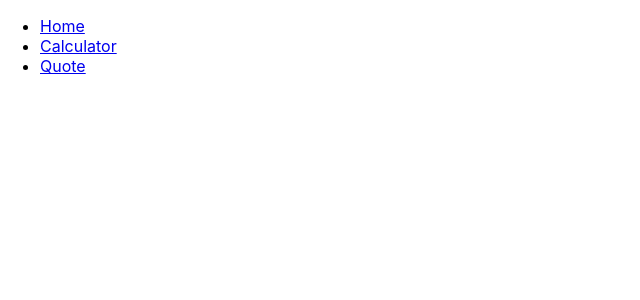
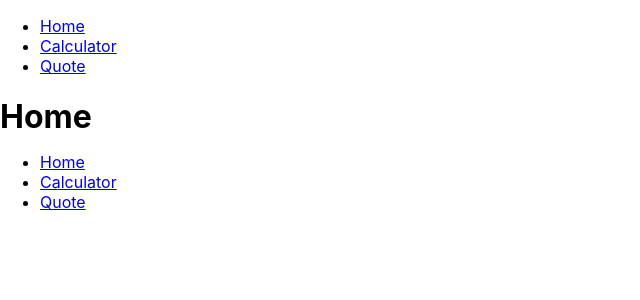
Before and after one commit to mpa-mxiang/math-magician, a React (Create React App) app: page / in a window 1280 px wide. Shown: the top 300 px of the page, without its empty margins (0-640 px from the left). Built offline with nearby package versions, Linux system fonts and the light colour scheme.

Commit message:
change from component to element to let it work

```diff
--- a/src/App.js
+++ b/src/App.js
@@ -23,9 +23,9 @@
         </ul>
       </nav>
       <Routes>
-        <Route exact path="/" component={Home} />
-        <Route path="/calculator" component={Calculator} />
-        <Route path="/quote" component={Quote} />
+        <Route path="/" element={<Home />} />
+        <Route path="/calculator" element={<Calculator />} />
+        <Route path="/quote" element={<Quote />} />
       </Routes>
     </div>
   </Router>
```
